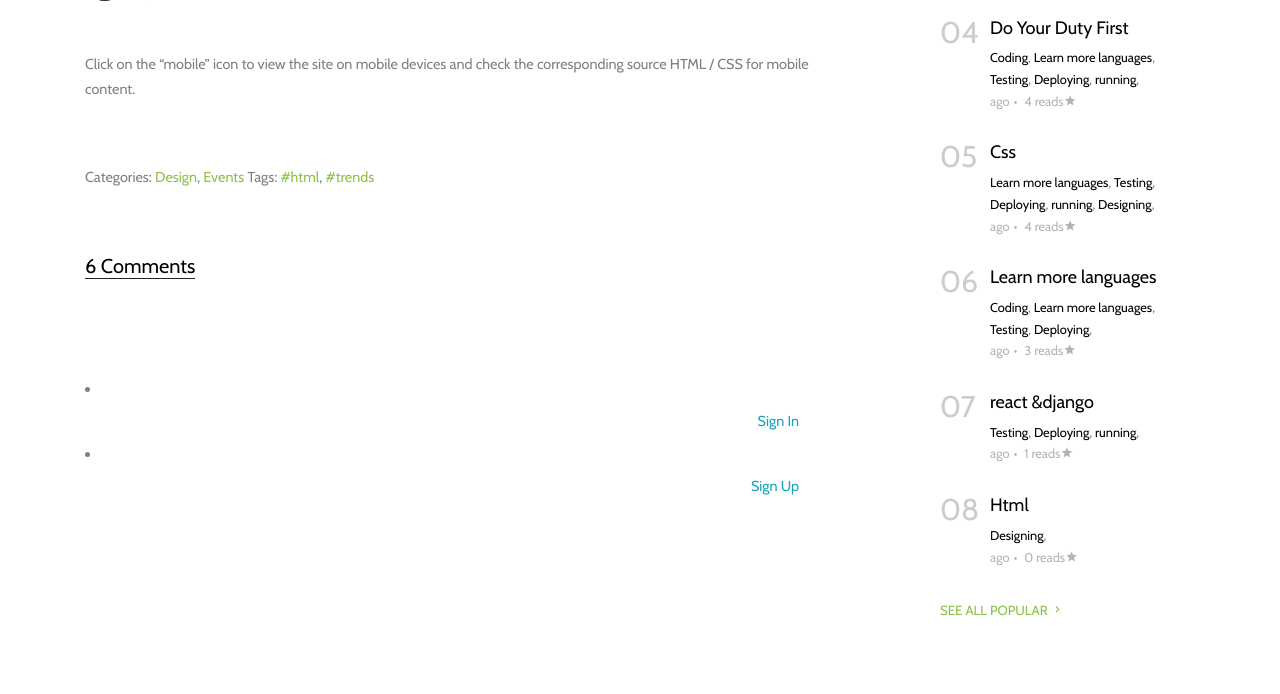
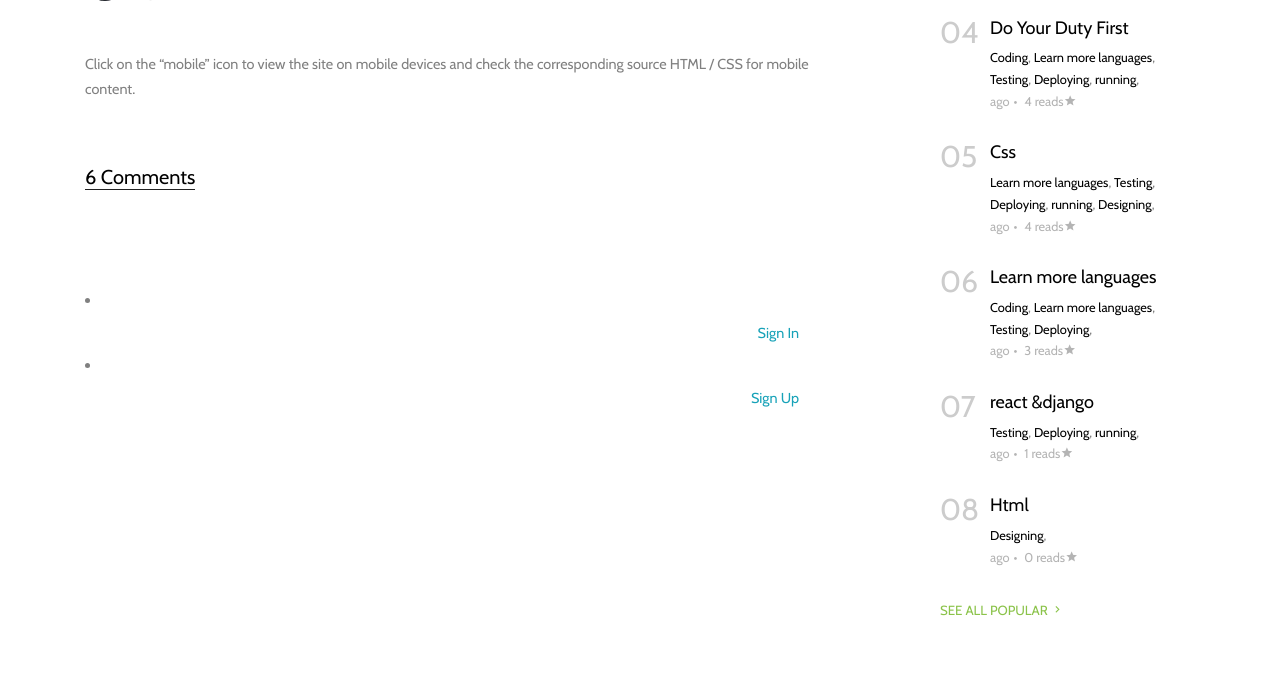
Before and after one commit to BhavyaBibi/BlogSystem_app, a Django app: page /post/7/css in a window 1280 px wide. Shown: the part 592-1286 px from the top of the page. Run offline with Django 3.2, Linux system fonts and the light colour scheme; data comes from the database, SQL or seed files in the repository; both versions use the stored data as it was after the commit; some libraries are stand-ins or nearby versions; some web fonts are replaced.

Commit message:
basepage and blog page updated

```diff
--- a/templates/base.html
+++ b/templates/base.html
@@ -60,7 +60,7 @@
       <div class="container">
         <div class="row align-items-center">
           <div class="col-12 col-lg-6 d-flex">
-            <a href="index.html" class="site-logo">
+            <a href="{% url 'home' %}" class=" site-logo">
               BlogProject
             </a>
 
@@ -110,6 +110,7 @@
 
                   <li><a href="{% url 'contact' %}" class="nav-link text-left">Contact</a></li>
                   {% if user.is_authenticated %}
+
                   <li><a href="{% url 'account_email' %}" class="nav-link text-right text-info">Change E-mail</a></li>
                   <li><a href="{% url 'account_logout' %}" class="nav-link text-right text-info">Sign Out</a></li>
                   {% else %}
--- a/templates/blog-single.html
+++ b/templates/blog-single.html
@@ -24,12 +24,6 @@
         </div>
 
         {{post.body_text|safe}}
-
-
-        <div class="pt-5">
-          <p>Categories: <a href="#">Design</a>, <a href="#">Events</a> Tags: <a href="#">#html</a>, <a
-              href="#">#trends</a></p>
-        </div>
 
 
         <div class="pt-5">
@@ -124,7 +118,7 @@
         <div class="trend-entry d-flex">
           <div class="number align-self-start">0{{forloop.counter}}</div>
           <div class="trend-contents">
-            <h2><a href="blog-single.html">{{post.title}}</a></h2>
+            <h2><a href="{% url 'post' post.id post.slug %}">{{post.title}}</a></h2>
             <div class="post-meta">
               <span class="d-block">
 
```
Also changed, not shown: db.sqlite3, media/thumbnails/great_programming_quotes.jpg (deleted), media/thumbnails/language-2024210_1280.png (deleted), media/thumbnails/learn.jpg (deleted), media/thumbnails/react.png (deleted), media/thumbnails/testing.jpg (deleted). Lines whose indentation alone changed are shown as unchanged.
